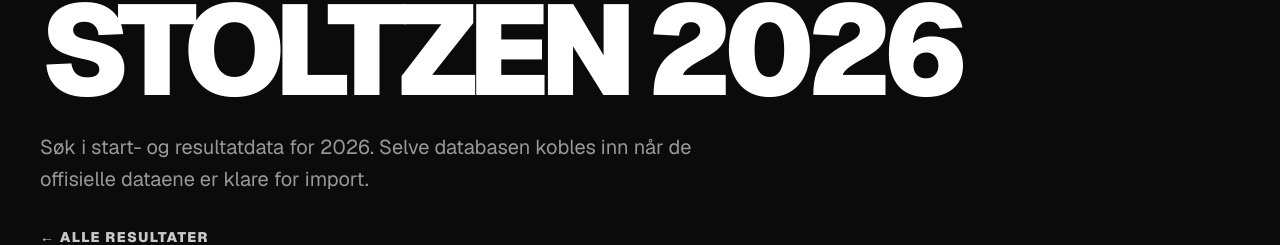
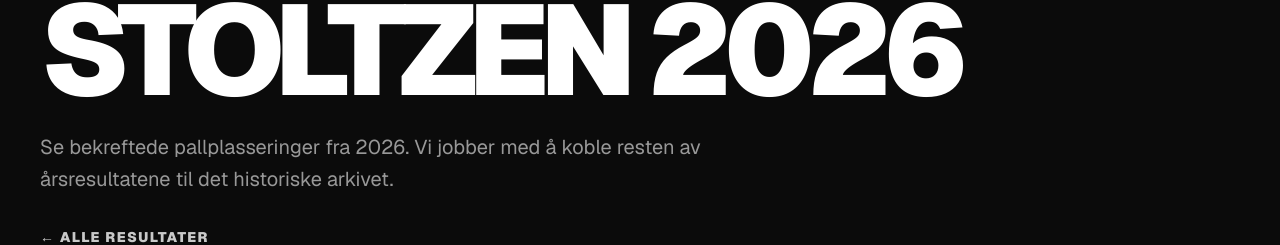
Before and after one commit to PMariusf/stoltzen, a Next.js app: page /resultater/2026 in a window 1280 px wide. Shown: the part 216-461 px from the top of the page. Built offline with nearby package versions, Linux system fonts and the light colour scheme; no server answers; the database is empty.

Commit message:
Clarify 2026 archive import status

```diff
--- a/src/app/resultater/2026/page.tsx
+++ b/src/app/resultater/2026/page.tsx
@@ -19,8 +19,8 @@ export default function Results2026Page() {
             Stoltzen 2026
           </h1>
           <p className="mt-7 max-w-2xl text-xl leading-8 text-white/58">
-            Søk i start- og resultatdata for 2026. Selve databasen kobles inn
-            når de offisielle dataene er klare for import.
+            Se bekreftede pallplasseringer fra 2026. Vi jobber med å koble
+            resten av årsresultatene til det historiske arkivet.
           </p>
 
           <Link href="/resultater" className="text-link mt-8 inline-flex">
```
